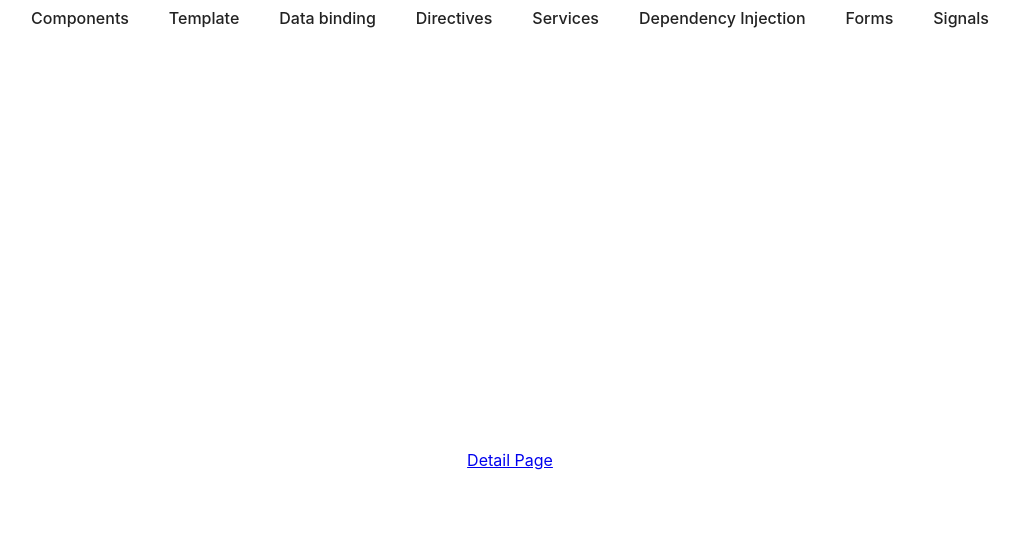
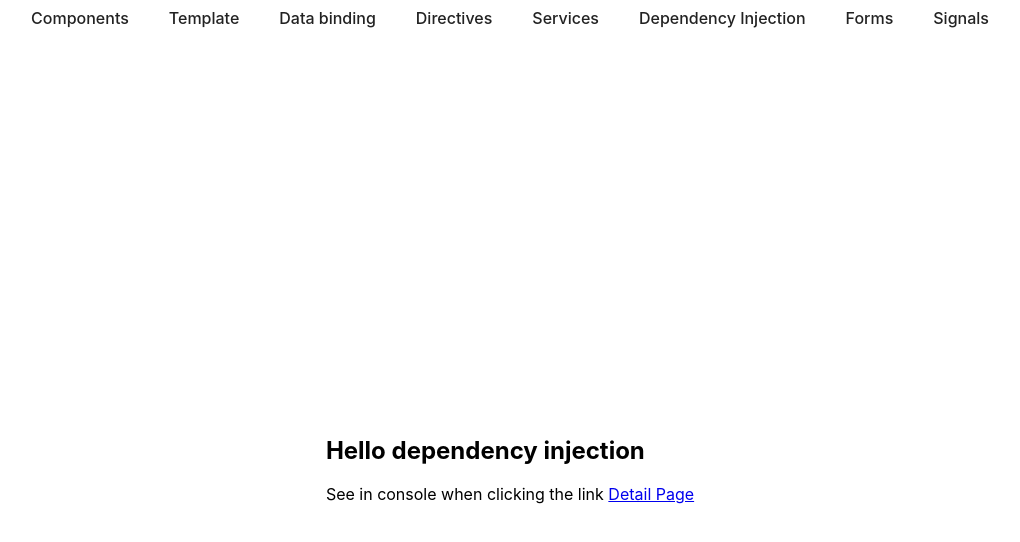
Before and after one commit to naimlatifi5/angularjs, an Angular app in the folder hicollege-angular/: page /dependency-injection in a window 1280 px wide. Shown: the top 542 px of the page, without its empty margins (130-1150 px from the left). Built offline with nearby package versions, Linux system fonts and the light colour scheme.

Commit message:
fixes for the template

```diff
--- a/hicollege-angular/src/app/dependecy-injection/DependencyInjection.ts
+++ b/hicollege-angular/src/app/dependecy-injection/DependencyInjection.ts
@@ -4,7 +4,7 @@ import { AuthService } from './AnalyticsLogger'; // we can also inject AuthServi
 
 @Component({
   selector: 'app-dependency-injection',
-  template: `<a href="#" (click)="navigateToDetail($event)">Detail Page</a>`,
+  templateUrl: './dependency-injection-component.html',
 })
 export class DependencyInjectionComponent {
   private analytics = inject(AnalyticsLogger); // we inject the AnalyticsLogger service here
--- /dev/null
+++ b/hicollege-angular/src/app/dependecy-injection/dependency-injection-component.html
@@ -0,0 +1,3 @@
+<h2>Hello dependency injection</h2>
+See in console when clicking the link
+<a href="#" (click)="navigateToDetail($event)">Detail Page</a>
```
